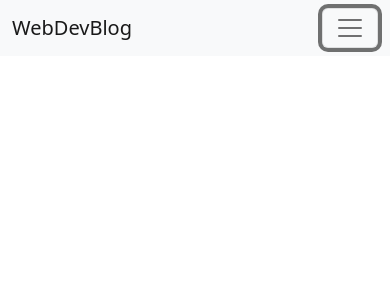
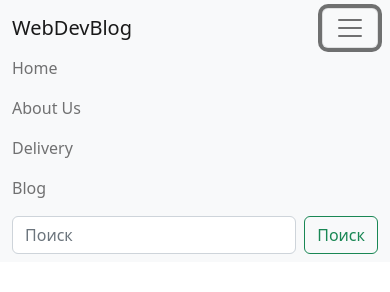
Before and after one commit to Mypaku/html, a plain HTML site: page bt/index.html in a window 390 px wide. Both pictures are taken after a click on the button 350 px from the left and 28 px from the top of the page. Drawn offline with Linux system fonts and the light colour scheme.

Commit message:
21/06/2022

```diff
--- a/bt/index.html
+++ b/bt/index.html
@@ -8,12 +8,32 @@
     <title>Document</title>
 </head>
 <body>
-    <nav class="navbar navbar-expand-sm bg-light">
+    <nav class="navbar navbar-expand-xxl bg-light">
         <div class="container">
             <a href="" class="navbar-brand">WebDevBlog</a>
             <button class="navbar-toggler" type="button" data-bs-toggle="collapse" data-bs-target="#navbarContent" aria-controls="navbarContent" aria-expanded="false">
                 <span class="navbar-toggler-icon"></span>
             </button>
+            <div class="collapse navbar-collapse" id="navbarContent">
+                <ul class="navbar-nav mr-avto mb-2">
+                    <li class="nav-item">
+                        <a href="" class="nav-link">Home</a>
+                    </li>
+                    <li class="nav-item">
+                        <a href="" class="nav-link">About Us</a>
+                    </li>
+                    <li class="nav-item">
+                        <a href="" class="nav-link">Delivery</a>
+                    </li>
+                    <li class="nav-item">
+                        <a href="" class="nav-link">Blog</a>
+                    </li>
+                </ul>
+                <form class="d-flex">
+                    <input class="form-control me-2" type="search" placeholder="Поиск" aria-label="Поиск">
+                    <button class="btn btn-outline-success" type="submit">Поиск</button>
+                  </form>
+            </div>
         </div>
     </nav>
 <script src="/bootstrap/js/bootstrap.js"></script>
```
Also changed, not shown: bt/new.html (added, +49 -0 lines).
